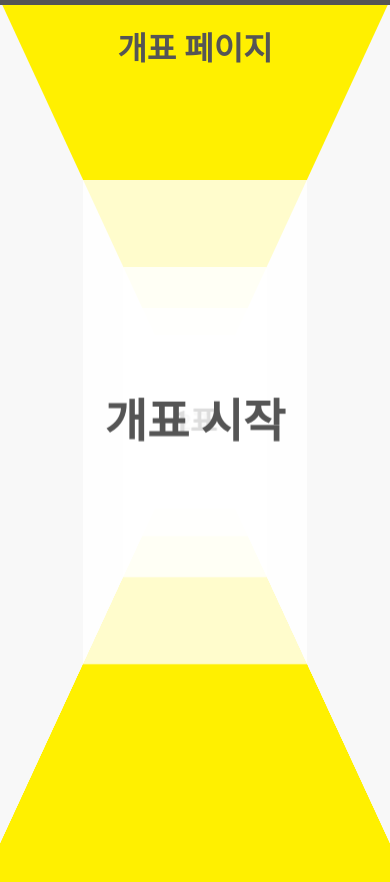
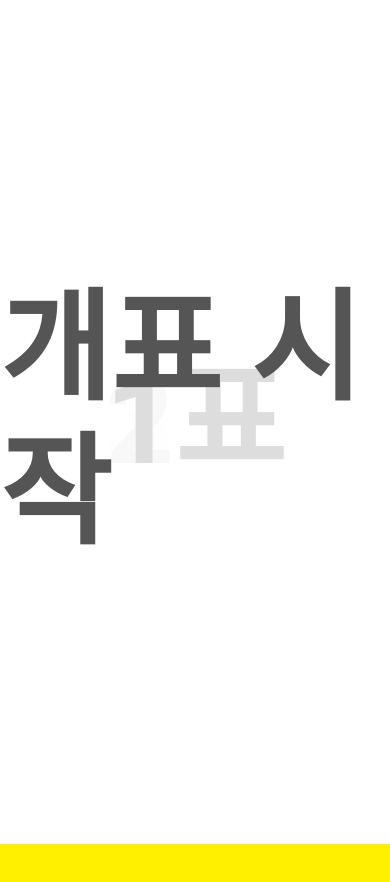
Before and after one commit to dodoleesj/wasm, a Nuxt app: page /counting in a window 390 px wide. Shown: the top 882 px of the page. After the commit the page ends 844 px from the top, so only its background shows below. Built offline with nearby package versions, Linux system fonts and the light colour scheme.

Commit message:
개표화면 CSS 공부

```diff
--- /dev/null
+++ b/assets/counting.css
@@ -0,0 +1,54 @@
+.world {
+    position: fixed;
+    left: 0;
+    top: 0;
+    width: 100vw;
+    height: 100vh;
+    perspective: 1000px;
+}
+.state {
+    position: absolute;
+    left: 0;
+    top: 0;
+    width: 100vw;
+    height: 100vh;
+    transform-style: preserve-3d; /*인터넷 익스플로러 적용x*/
+}
+.house {
+    transform-style: preserve-3d; /*인터넷 익스플로러 적용x*/
+    width: 100vw;
+    height: 100vh;
+    transform: translateZ(-490vw);
+}
+.wall {
+    position: absolute;
+    left: 0;
+    top: 0;
+    width: 100vw;
+    height: 100vh;
+    background: rgba(255,255,255, 0.8);
+}
+.wall-content {
+    display: flex;
+    align-items: center;
+    justify-content: center;
+    height: 100vh;
+    font-size: 5rem;
+}
+.wall-front-a { transform: translateZ(300vw); }
+.wall-front-b { transform: translateZ(50vw); }
+.wall-front-c { transform: translateZ(-200vw); }
+.wall-front-d { transform: translateZ(-500vw); }
+.wall-left {
+    width: 1000vw;
+    transform: rotateY(90deg);
+    left: -500vw;
+    background: #f8f8f8;
+}
+.wall-right {
+    width: 1000vw;
+    transform: rotateY(90deg);
+    left: -400vw; /*transform: translaseZ(100vw)*/
+    background: #f8f8f8;
+
+}
--- /dev/null
+++ b/layouts/reset.vue
@@ -0,0 +1,17 @@
+<template>
+  <div>
+    <nuxt />
+  </div>
+</template>
+<script>
+export default {
+
+}
+</script>
+
+<style>
+body {
+  background-color: #fff000;
+  color: #555;
+}
+</style>
--- a/pages/counting.vue
+++ b/pages/counting.vue
@@ -1,20 +1,52 @@
 <template>
-<div>
-    <h1>개표 페이지</h1>
+<div class="screen">
+    <div class="world">
+        <div class="stage">
+            <div class="house">
+                <section class="wall wall-left"></section>
+                <section class="wall wall-right"></section>
+                <section class="wall wall-front wall-front-a">
+                    <div class="wall-content">
+                        <h2 class="wall-title">개표 시작</h2>
+                    </div>
+                </section>
+                <section class="wall wall-front wall-front-b">
+                    <div class="wall-content">
+                        <h2 class="wall-title">1표</h2>
+                    </div>
+                </section>
+                <section class="wall wall-front wall-front-c">
+                    <div class="wall-content">
+                        <h2 class="wall-title">2표</h2>
+                    </div>
+                </section>
+                <section class="wall wall-front wall-front-d">
+                    <div class="wall-content">
+                        <h2 class="wall-title">3표</h2>
+                    </div>
+                </section>
+
+            </div>
+            <!--// house -->
+
+            <!-- 캐릭터 놓이는 곳 -->
+
+        </div>
+        <!--// stage -->
+    </div>
 </div>
+
 </template>
 
 <script>
 
 
 export default {
-    layout: 'counting',
+    layout: 'reset',
 }
 </script>
 
 <style scoped>
-h1{
-    text-align: center;
-    padding: 30px;
-}
+@import '~/assets/counting.css';
+
 </style>
```
Also changed, not shown: assets/js/Origin_Character.js (added, +122 -0 lines), assets/js/Origin_wall3d.js (added, +44 -0 lines).
